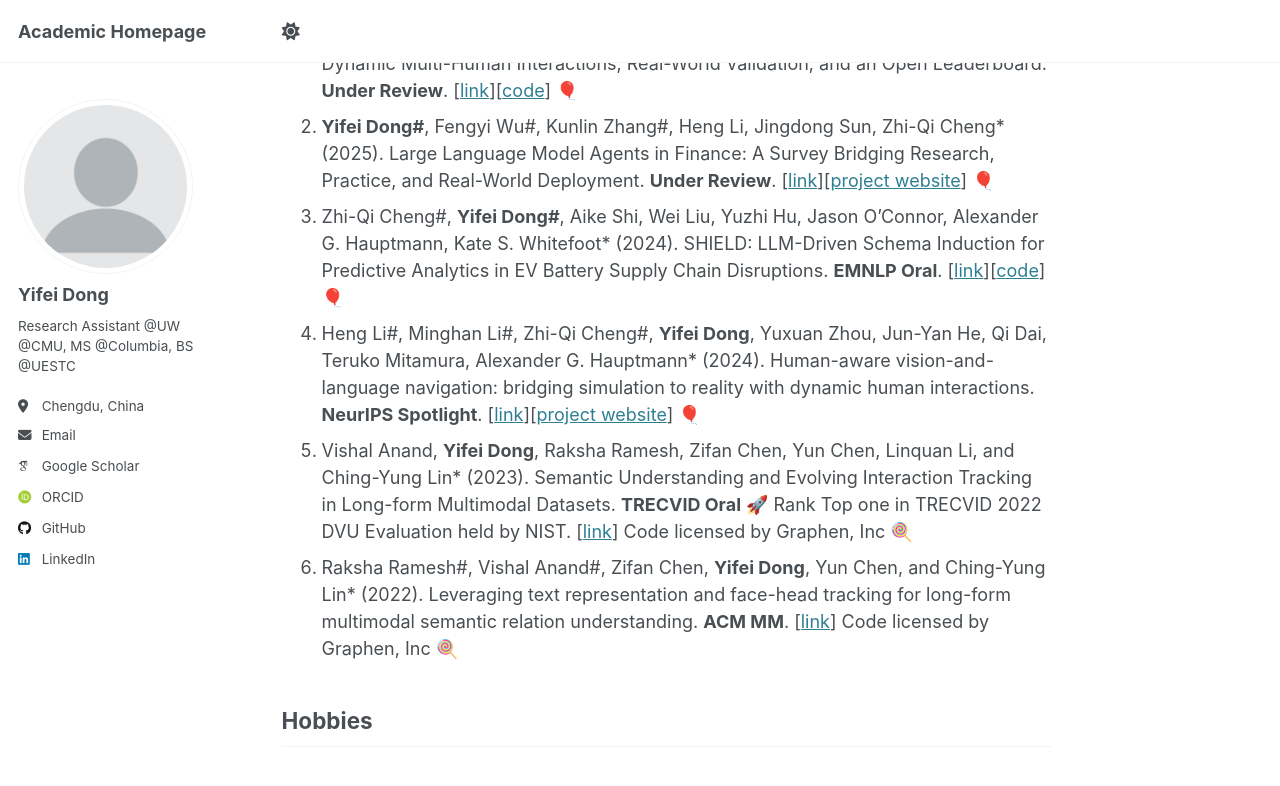
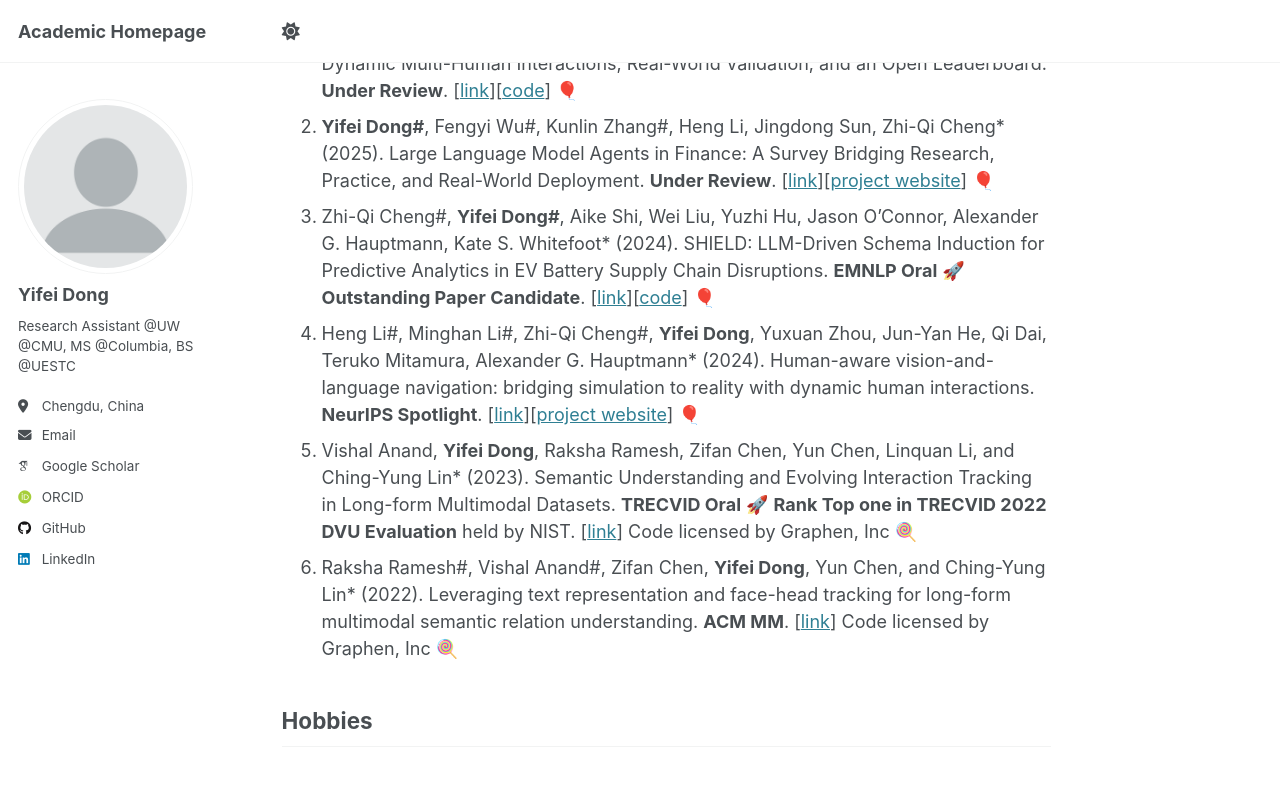
Before and after one commit to F1y1113/yifeidong, a Jekyll site: the page built from _pages/about.md, in a window 1280 px wide and 900 px high, scrolled down 708 px. Shown: the top 786 px of the window. Built offline with Jekyll 4.4.1, drawn with Linux system fonts in a browser that asks for light colours; some web fonts are replaced.

Commit message:
Update about.md

```diff
--- a/_pages/about.md
+++ b/_pages/about.md
@@ -21,9 +21,9 @@ I am a research assistant intern in University of Washington, supervised by Prof
 
 1. **Yifei Dong#**, Fengyi Wu#, Qi He#, Heng Li, Minghan Li, Zebang Cheng, Yuxuan Zhou, Jingdong Sun, Qi Dai, Zhi-Qi Cheng*, Alexander G Hauptmann (2025). HA-VLN: A Benchmark for Human-Aware Navigation in Discrete-Continuous Environments with Dynamic Multi-Human Interactions, Real-World Validation, and an Open Leaderboard. **Under Review**. [[link](https://arxiv.org/abs/2503.14229)][[code](https://github.com/F1y1113/HA-VLN)] 🎈
 2. **Yifei Dong#**, Fengyi Wu#, Kunlin Zhang#, Heng Li, Jingdong Sun, Zhi-Qi Cheng* (2025). Large Language Model Agents in Finance: A Survey Bridging Research, Practice, and Real-World Deployment. **Under Review**. [[link](http://dx.doi.org/10.13140/RG.2.2.11817.51048)][[project website](https://f1y1113.github.io/fin_survey/)] 🎈
-3. Zhi-Qi Cheng#, **Yifei Dong#**, Aike Shi, Wei Liu, Yuzhi Hu, Jason O'Connor, Alexander G. Hauptmann, Kate S. Whitefoot* (2024). SHIELD: LLM-Driven Schema Induction for Predictive Analytics in EV Battery Supply Chain Disruptions. **EMNLP Oral**. [[link](https://arxiv.org/abs/2408.05357)][[code](https://github.com/F1y1113/MFI)] 🎈
+3. Zhi-Qi Cheng#, **Yifei Dong#**, Aike Shi, Wei Liu, Yuzhi Hu, Jason O'Connor, Alexander G. Hauptmann, Kate S. Whitefoot* (2024). SHIELD: LLM-Driven Schema Induction for Predictive Analytics in EV Battery Supply Chain Disruptions. **EMNLP Oral** 🚀 **Outstanding Paper Candidate**. [[link](https://arxiv.org/abs/2408.05357)][[code](https://github.com/F1y1113/MFI)] 🎈
 4. Heng Li#, Minghan Li#, Zhi-Qi Cheng#, **Yifei Dong**, Yuxuan Zhou, Jun-Yan He, Qi Dai, Teruko Mitamura, Alexander G. Hauptmann* (2024). Human-aware vision-and-language navigation: bridging simulation to reality with dynamic human interactions. **NeurIPS Spotlight**. [[link](https://ieeexplore.ieee.org/abstract/document/10156866)][[project website](https://github.com/fengyiwu98/4D_ISTD)] 🎈
-5. Vishal Anand, **Yifei Dong**, Raksha Ramesh, Zifan Chen, Yun Chen, Linquan Li, and Ching-Yung Lin* (2023). Semantic Understanding and Evolving Interaction Tracking in Long-form Multimodal Datasets. **TRECVID Oral** 🚀 Rank Top one in TRECVID 2022 DVU Evaluation held by NIST. [[link](https://www-nlpir.nist.gov/projects/tvpubs/tv.pubs.22.org.html)] Code licensed by Graphen, Inc 🍭
+5. Vishal Anand, **Yifei Dong**, Raksha Ramesh, Zifan Chen, Yun Chen, Linquan Li, and Ching-Yung Lin* (2023). Semantic Understanding and Evolving Interaction Tracking in Long-form Multimodal Datasets. **TRECVID Oral** 🚀 **Rank Top one in TRECVID 2022 DVU Evaluation** held by NIST. [[link](https://www-nlpir.nist.gov/projects/tvpubs/tv.pubs.22.org.html)] Code licensed by Graphen, Inc 🍭
 6. Raksha Ramesh#, Vishal Anand#, Zifan Chen, **Yifei Dong**, Yun Chen, and Ching-Yung Lin* (2022). Leveraging text representation and face-head tracking for long-form multimodal semantic relation understanding. **ACM MM**. [[link](https://dl.acm.org/doi/10.1145/3503161.3551610)] Code licensed by Graphen, Inc 🍭
 
 ## Hobbies
```
